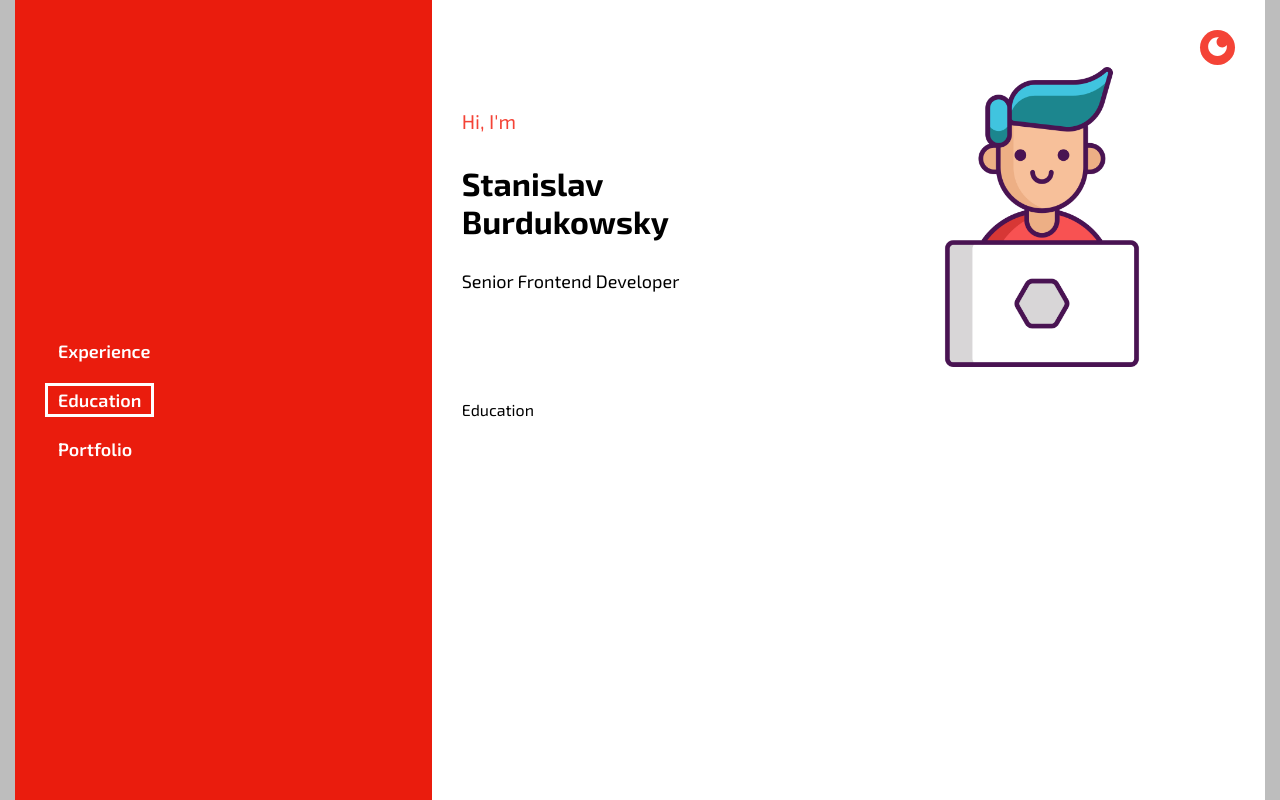
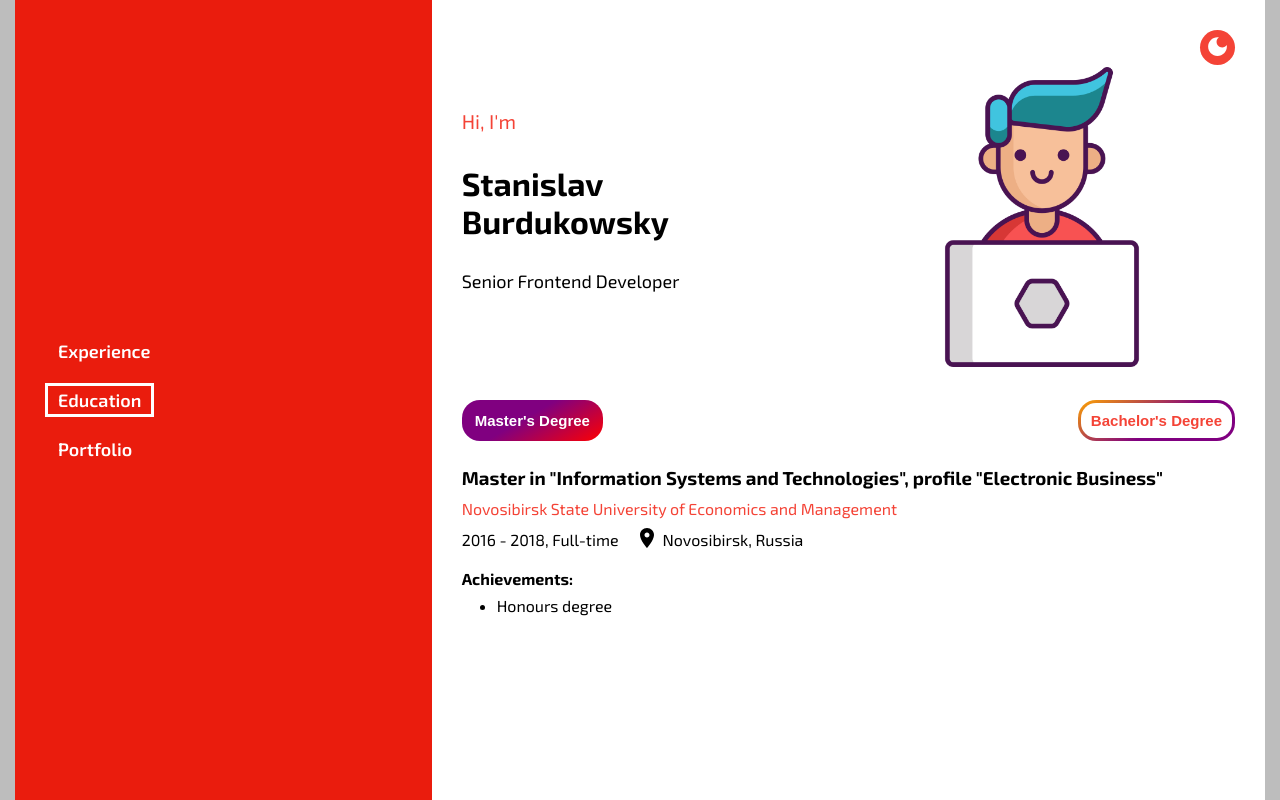
Before and after one commit to burdukowsky/burdukowsky.github.io, a React (Create React App) app: page /edu in a window 1280 px wide. Built offline with nearby package versions, Linux system fonts and the light colour scheme.

Commit message:
education

```diff
--- /dev/null
+++ b/src/app/components/list/List.tsx
@@ -0,0 +1,19 @@
+import { FC } from 'react';
+
+interface Props {
+  title?: string;
+  items: string[];
+}
+
+export const List: FC<Props> = ({ title, items }) => {
+  return (
+    <>
+      {title != null && <h4>{title}:</h4>}
+      <ul>
+        {items.map((item, i) => (
+          <li key={i}>{item}</li>
+        ))}
+      </ul>
+    </>
+  );
+};
--- /dev/null
+++ b/src/app/components/location-view/LocationView.tsx
@@ -0,0 +1,12 @@
+import { Icon } from '../icon/Icon';
+import { Space } from '../space/Space';
+import { FCC } from '../../utils/utility-types';
+
+export const LocationView: FCC = ({ children }) => {
+  return (
+    <Space as='p' gap='4px' alignItems='center'>
+      <Icon name='Place' />
+      {children}
+    </Space>
+  );
+};
--- /dev/null
+++ b/src/app/components/org-view/OrgView.tsx
@@ -0,0 +1,16 @@
+import { FC } from 'react';
+
+interface Props {
+  name: string;
+  site?: string;
+}
+
+export const OrgView: FC<Props> = ({ name, site }) => {
+  return site == null ? (
+    <span>{name}</span>
+  ) : (
+    <a href={site} target='_blank' rel='noreferrer'>
+      {name}
+    </a>
+  );
+};
--- a/src/app/routes/education/Education.tsx
+++ b/src/app/routes/education/Education.tsx
@@ -1,5 +1,50 @@
-import { FC } from 'react';
+import { FC, useMemo } from 'react';
+
+import { Edu } from 'app/types';
+import { Stepper, StepperStep } from 'app/components/stepper/Stepper';
+import { EducationView } from './components/EducationView';
+
+const myEdu: Edu[] = [
+  {
+    title: "Master's Degree",
+    qualification:
+      'Master in "Information Systems and Technologies", profile "Electronic Business"',
+    form: 'Full-time',
+    org: 'Novosibirsk State University of Economics and Management',
+    orgSite: 'https://nsuem.ru/',
+    from: '2016',
+    to: '2018',
+    location: 'Novosibirsk, Russia',
+    achievements: ['Honours degree'],
+  },
+  {
+    title: "Bachelor's Degree",
+    qualification:
+      'Bachelor in "Fundamental Informatics and IT", profile "Software Engineering"',
+    form: 'Full-time',
+    org: 'Novosibirsk State University of Economics and Management',
+    orgSite: 'https://nsuem.ru/',
+    from: '2012',
+    to: '2016',
+    location: 'Novosibirsk, Russia',
+    achievements: [
+      'Honours degree',
+      'Nomination "The Most Technological Project" at the Exhibition of Web Technologies for Business at NSUEM in 2016',
+    ],
+  },
+];
 
 export const Education: FC = () => {
-  return <div>Education</div>;
+  const steps = useMemo<StepperStep[]>(() => {
+    return myEdu.map(edu => ({
+      title: edu.title,
+      content: <EducationView value={edu} />,
+    }));
+  }, []);
+
+  if (steps.length === 0) {
+    return <>No education</>;
+  }
+
+  return <Stepper steps={steps} />;
 };
--- /dev/null
+++ b/src/app/routes/education/components/EducationView.tsx
@@ -0,0 +1,43 @@
+import { FC } from 'react';
+
+import { Edu } from 'app/types';
+import { List } from 'app/components/list/List';
+import { LocationView } from 'app/components/location-view/LocationView';
+import { Space } from 'app/components/space/Space';
+import { OrgView } from 'app/components/org-view/OrgView';
+
+interface Props {
+  value: Edu;
+}
+
+export const EducationView: FC<Props> = ({
+  value: {
+    qualification,
+    form,
+    org,
+    orgSite,
+    from,
+    to,
+    location,
+    achievements,
+  },
+}) => {
+  return (
+    <Space direction='column'>
+      <h3>{qualification}</h3>
+
+      <OrgView name={org} site={orgSite} />
+
+      <Space gap='16px' alignItems='center'>
+        <p>
+          {from} - {to}, {form}
+        </p>
+        <LocationView>{location}</LocationView>
+      </Space>
+
+      {achievements != null && (
+        <List title='Achievements' items={achievements} />
+      )}
+    </Space>
+  );
+};
--- a/src/app/routes/experience/components/experience-view/ExperienceView.tsx
+++ b/src/app/routes/experience/components/experience-view/ExperienceView.tsx
@@ -3,6 +3,9 @@ import { FC } from 'react';
 import { XP } from 'app/types';
 import { Space } from 'app/components/space/Space';
 import { Icon } from 'app/components/icon/Icon';
+import { List } from 'app/components/list/List';
+import { LocationView } from 'app/components/location-view/LocationView';
+import { OrgView } from 'app/components/org-view/OrgView';
 
 interface Props {
   value: XP;
@@ -25,35 +28,14 @@ export const ExperienceView: FC<Props> = ({
         <Space as='h3' gap='8px'>
           {position}
           <Icon name='At' />
-          {orgSite == null ? (
-            <span>{org}</span>
-          ) : (
-            <a href={orgSite} target='_blank' rel='noreferrer'>
-              {org}
-            </a>
-          )}
+          <OrgView name={org} site={orgSite} />
         </Space>
-        <Space as='p' gap='4px' alignItems='center'>
-          <Icon name='Place' />
-          {location}
-        </Space>
+        <LocationView>{location}</LocationView>
       </Space>
       {description != null && <p>{description}</p>}
-      <h4>Responsibilities:</h4>
-      <ul>
-        {responsibilities.map((r, i) => (
-          <li key={i}>{r}</li>
-        ))}
-      </ul>
+      <List title='Responsibilities' items={responsibilities} />
       {achievements != null && (
-        <>
-          <h4>Achievements:</h4>
-          <ul>
-            {achievements.map((r, i) => (
-              <li key={i}>{r}</li>
-            ))}
-          </ul>
-        </>
+        <List title='Achievements' items={achievements} />
       )}
     </Space>
   );
```
Also changed, not shown: src/app/types.ts (+12 -0 lines).
